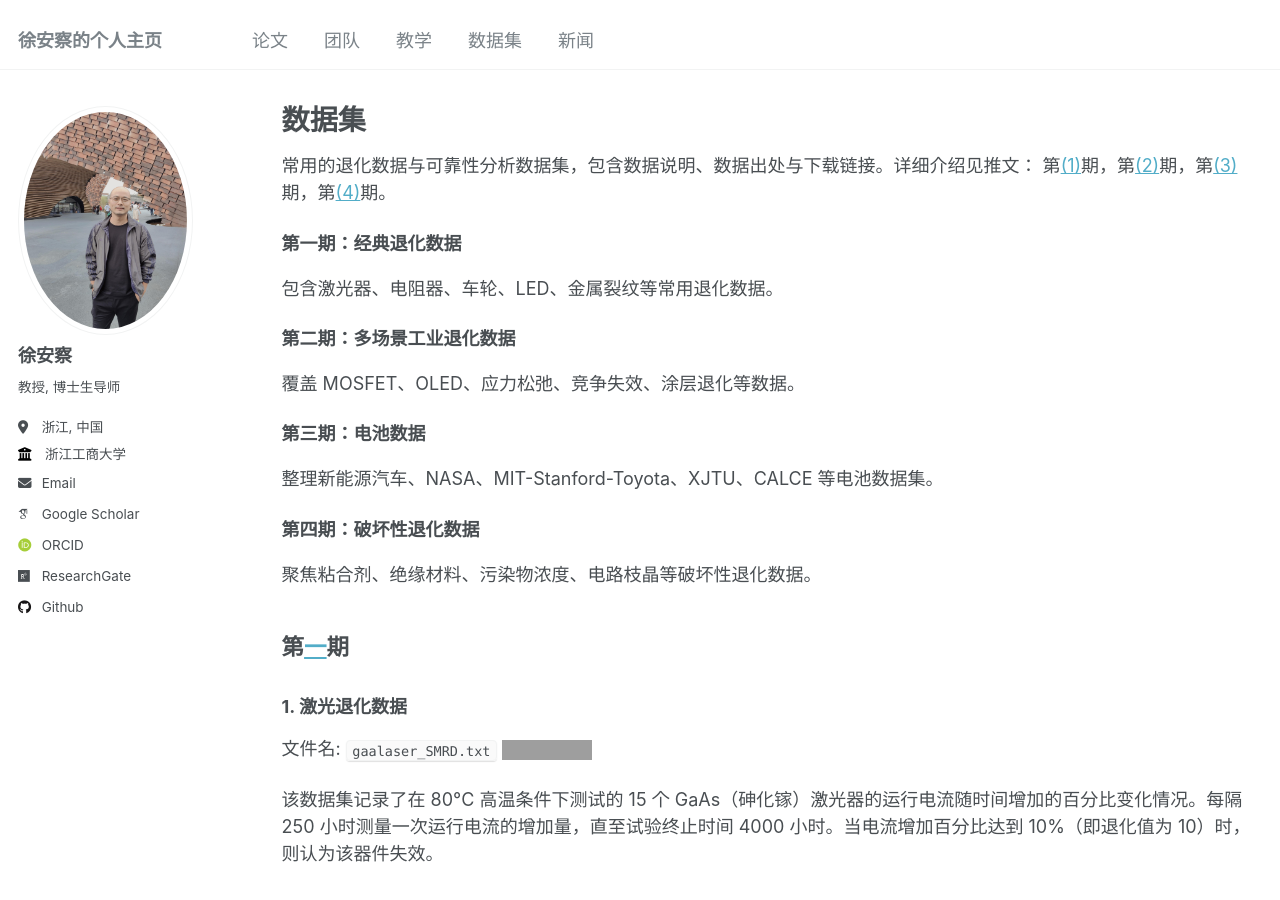
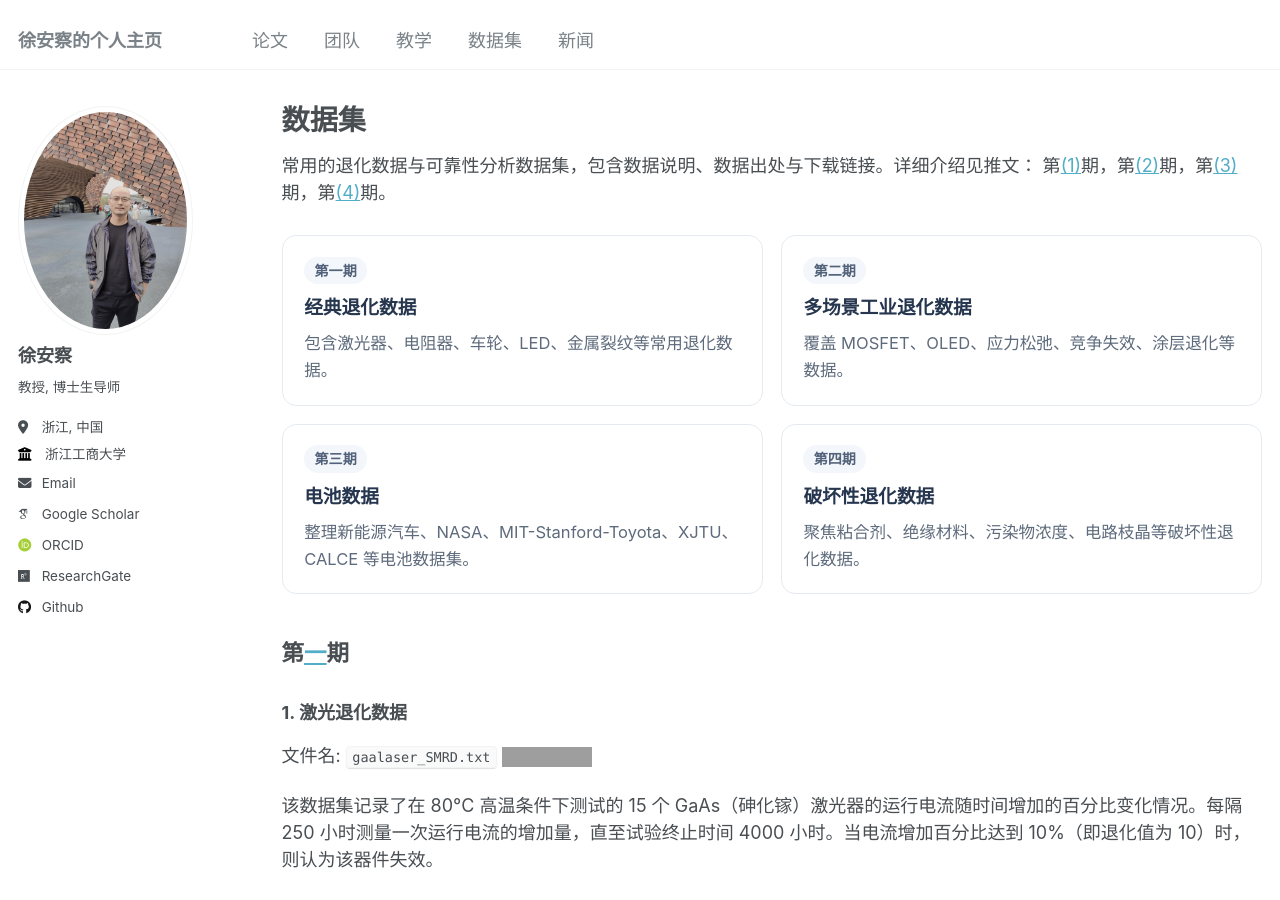
Before and after one commit to XU-ANCHA/XU-ANCHA.github.io, a Jekyll site: the page built from _pages/datasets.md, in a window 1280 px wide and 900 px high. Built offline with Jekyll 4.4.1, drawn with Linux system fonts in a browser that asks for light colours; some web fonts are replaced; grey boxes are pictures that could not be loaded.

Commit message:
Update datasets.md

```diff
--- a/_pages/datasets.md
+++ b/_pages/datasets.md
@@ -7,26 +7,35 @@ author_profile: true
 
 常用的退化数据与可靠性分析数据集，包含数据说明、数据出处与下载链接。详细介绍见推文： 第[(1)](https://mp.weixin.qq.com/s/DRcW3D7lfKPxWv7I19e0Yg)期，第[(2)](https://mp.weixin.qq.com/s/E09oY6Khr6YFopLGLmOoTQ)期，第[(3)](https://mp.weixin.qq.com/s/fW5x7B6RgHkv_y0z_BE4Rg)期，第[(4)](https://mp.weixin.qq.com/s/JnJayk8Smui8pu9loW7KJA)期。
 
-<div class="dataset-grid">
-  <div class="dataset-card">
-    <strong>第一期：经典退化数据</strong>
+<div class="dataset-overview-grid">
+
+  <a class="dataset-overview-card" href="#phase-1">
+    <span class="dataset-overview-card__tag">第一期</span>
+    <strong>经典退化数据</strong>
     <p>包含激光器、电阻器、车轮、LED、金属裂纹等常用退化数据。</p>
-  </div>
-  <div class="dataset-card">
-    <strong>第二期：多场景工业退化数据</strong>
+  </a>
+
+  <a class="dataset-overview-card" href="#phase-2">
+    <span class="dataset-overview-card__tag">第二期</span>
+    <strong>多场景工业退化数据</strong>
     <p>覆盖 MOSFET、OLED、应力松弛、竞争失效、涂层退化等数据。</p>
-  </div>
-  <div class="dataset-card">
-    <strong>第三期：电池数据</strong>
+  </a>
+
+  <a class="dataset-overview-card" href="#phase-3">
+    <span class="dataset-overview-card__tag">第三期</span>
+    <strong>电池数据</strong>
     <p>整理新能源汽车、NASA、MIT-Stanford-Toyota、XJTU、CALCE 等电池数据集。</p>
-  </div>
-  <div class="dataset-card">
-    <strong>第四期：破坏性退化数据</strong>
+  </a>
+
+  <a class="dataset-overview-card" href="#phase-4">
+    <span class="dataset-overview-card__tag">第四期</span>
+    <strong>破坏性退化数据</strong>
     <p>聚焦粘合剂、绝缘材料、污染物浓度、电路枝晶等破坏性退化数据。</p>
-  </div>
+  </a>
+
 </div>
 
-## 第[一](https://mp.weixin.qq.com/s/DRcW3D7lfKPxWv7I19e0Yg)期
+<h2 id="phase-1">第<a href="https://mp.weixin.qq.com/s/DRcW3D7lfKPxWv7I19e0Yg">一</a>期</h2>
 
 ### 1. 激光退化数据
 
@@ -101,7 +110,7 @@ author_profile: true
 > 数据出处: Peng, C. Y., & Cheng, Y. S. (2020). Student-t processes for degradation analysis. *Technometrics, 62*(2), 223-235.
 
 
-## 第[二](https://mp.weixin.qq.com/s/E09oY6Khr6YFopLGLmOoTQ)期
+<h2 id="phase-2">第<a href="https://mp.weixin.qq.com/s/E09oY6Khr6YFopLGLmOoTQ">二</a>期</h2>
 
 
 ### 1. 发光二极管（LED）数据（二）
@@ -187,7 +196,7 @@ author_profile: true
 > 数据出处: Lu, L., Wang, B., Hong, Y., & Ye, Z. (2021). General path models for degradation data with multiple characteristics and covariates. *Technometrics, 63*(3), 354-369.
 
 
-## 第[三](https://mp.weixin.qq.com/s/fW5x7B6RgHkv_y0z_BE4Rg)期：电池数据
+<h2 id="phase-3">第<a href="https://mp.weixin.qq.com/s/fW5x7B6RgHkv_y0z_BE4Rg">三</a>期：电池数据</h2>
 
 ### 1. 新能源汽车大规模锂离子电池数据
 
@@ -270,8 +279,7 @@ author_profile: true
 数据集链接: [https://publications.rwth-aachen.de/record/820366](https://publications.rwth-aachen.de/record/820366)
 
 
-
-## 第[四](https://mp.weixin.qq.com/s/JnJayk8Smui8pu9loW7KJA)期：破坏性退化数据
+<h2 id="phase-4">第<a href="https://mp.weixin.qq.com/s/JnJayk8Smui8pu9loW7KJA">四</a>期：破坏性退化数据</h2>
 
 ### 1. 粘合剂 A 破坏性退化数据
 
```
